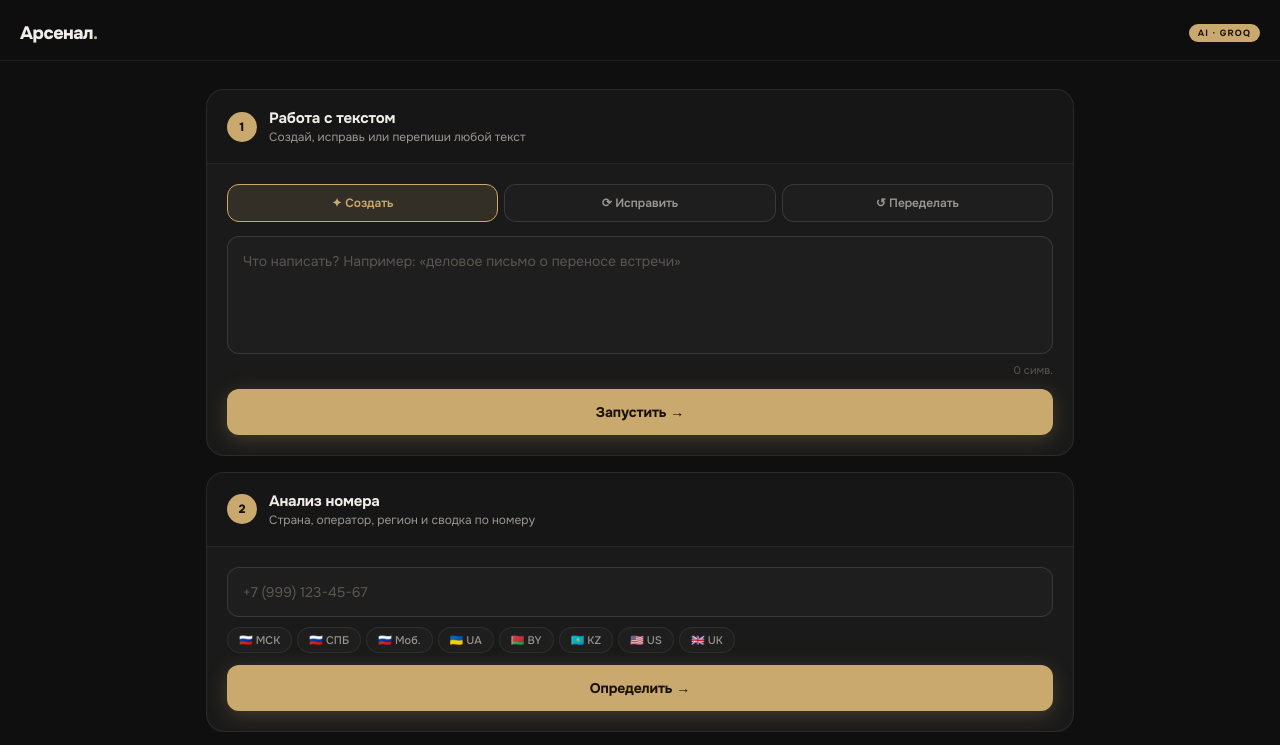
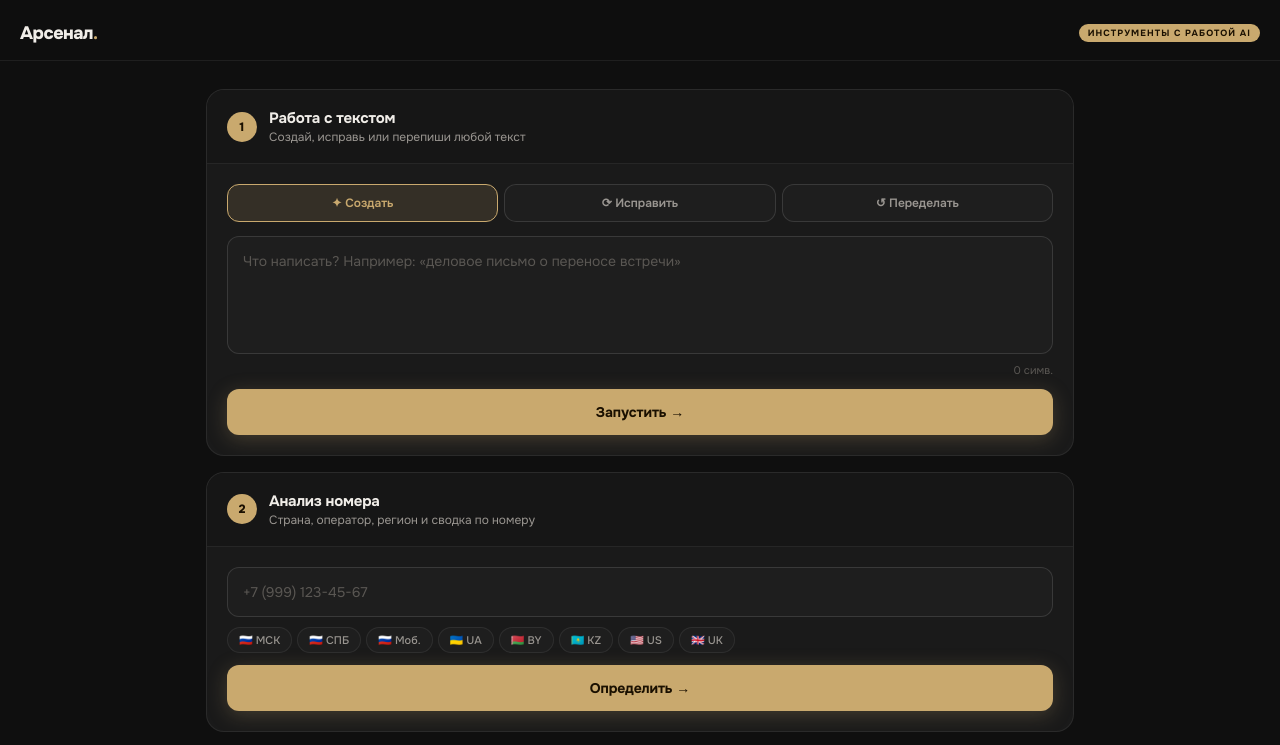
Before and after one commit to VentusMess/Arsenal, a plain HTML site: page index.html in a window 1280 px wide. Shown: the top 745 px of the page. Drawn offline with Linux system fonts and the light colour scheme; no server answers.

Commit message:
Update and rename ai-tools (5).html to index.html

```diff
--- a/ai-tools (5).html
+++ b/index.html
@@ -282,7 +282,7 @@ select option{background:#1a1a1a;color:var(--text)}
 
 <div class="hd">
   <div class="logo">Арсенал<b>.</b></div>
-  <div class="hd-badge">AI · Groq</div>
+  <div class="hd-badge">Инструменты с работой Ai</div>
 </div>
 
 <main>
```
